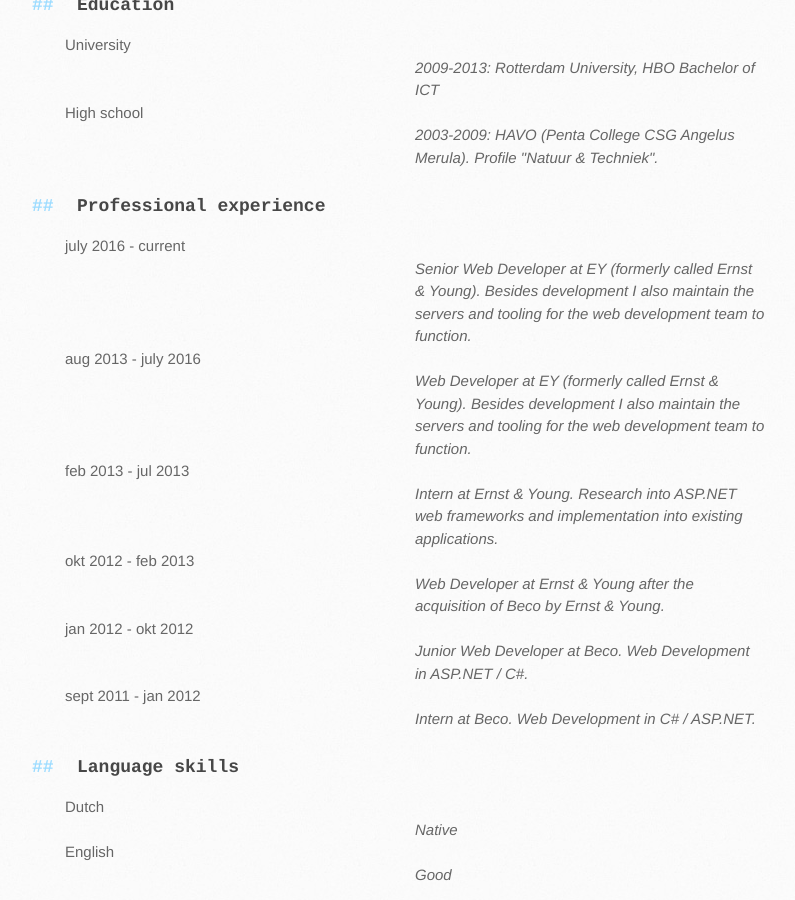
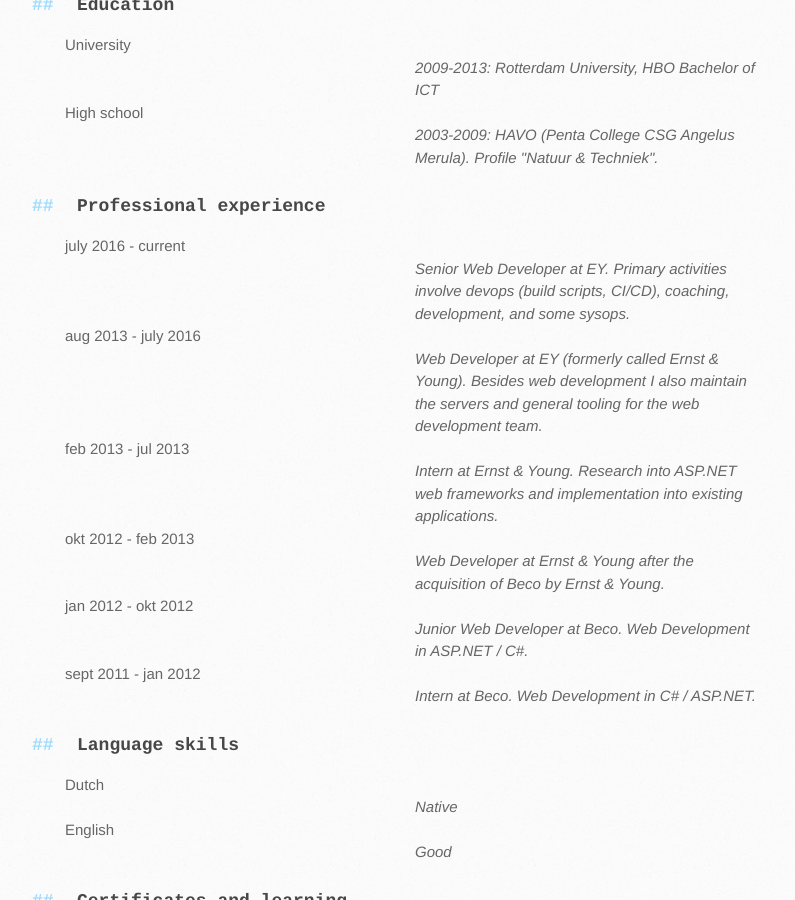
Before and after one commit to Sebazzz/sebazzz.github.io, a Jekyll site: the page built from cv.md, in a window 1280 px wide and 900 px high, scrolled down 862 px. Shown: the whole window, without its empty margins (50-845 px from the left). Built offline with Jekyll 4.4.1, drawn with Linux system fonts in a browser that asks for light colours; comment, search, counter and statistics services are not loaded.

Commit message:
Wouldn't hurt updating a bit

```diff
--- a/cv.md
+++ b/cv.md
@@ -52,10 +52,10 @@
     <h3>Professional experience</h3>
     <dl>
         <dt>july 2016 - current</dt>
-        <dd>Senior Web Developer at EY (formerly called Ernst &amp; Young). Besides development I also maintain the servers and tooling for the web development team to function.</dd>
+        <dd>Senior Web Developer at EY. Primary activities involve devops (build scripts, CI/CD), coaching, development, and some sysops.</dd>
 
         <dt>aug 2013 - july 2016</dt>
-        <dd>Web Developer at EY (formerly called Ernst &amp; Young). Besides development I also maintain the servers and tooling for the web development team to function.</dd>
+        <dd>Web Developer at EY (formerly called Ernst &amp; Young). Besides web development I also maintain the servers and general tooling for the web development team.</dd>
 
         <dt>feb 2013 - jul 2013</dt>
         <dd>Intern at Ernst &amp; Young. Research into ASP.NET web frameworks and implementation into existing applications.</dd>
```
